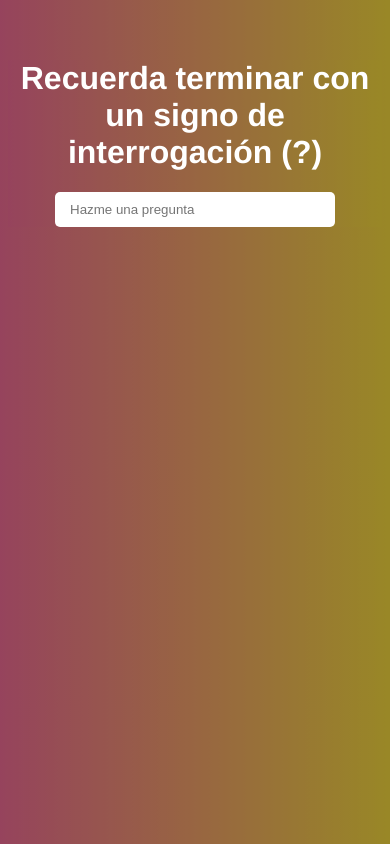
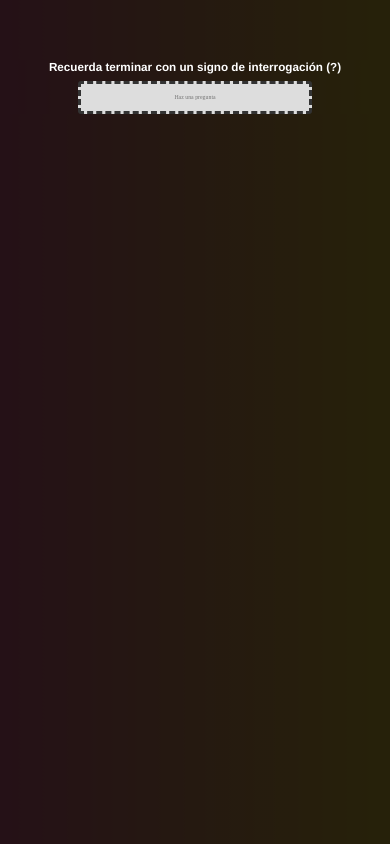
Before and after one commit to cheems-dev/ask-game, a Vue app: page / in a window 390 px wide. Built offline with nearby package versions, Linux system fonts and the light colour scheme.

Commit message:
bug: letter input no responsive

```diff
--- a/src/components/Indecision.vue
+++ b/src/components/Indecision.vue
@@ -4,7 +4,7 @@
 
   <div class="indecision-container">
     <h1>Recuerda terminar con un signo de interrogación (?)</h1>
-    <input type="text" placeholder="Hazme una pregunta" v-model="question ">
+    <input type="text" placeholder="Haz una pregunta" v-model="question ">
     <div v-if="isValidQuestion">
       <h2>{{ question }}</h2>
       <h2>{{ answer }}</h2>
@@ -44,13 +44,12 @@ export default {
       this.isValidQuestion = false
       if(!value.includes('?'))
         return
-
       this.isValidQuestion = true
       this.getAnswer()
     }
   },
   components: {
-    HollowDotsSpinner
+    HollowDotsSpinner,
   }
 
 }
@@ -69,7 +68,7 @@ export default {
     }
 
     .bg-dark {
-        background-color: rgba(0, 0, 0, 0.4);
+        background-color: rgba(0, 0, 0, 0.85);
     }
 
     .indecision-container {
@@ -78,10 +77,26 @@ export default {
     }
 
     input {
-        width: 250px;
-        padding: 10px 15px;
-        border-radius: 5px;
+        -webkit-appearance: none;
+        -moz-appearance: none;
+        appearance: none;
+        font: 1.5vw/1  'Special Elite', cursive;
+        font-size: 1.5vmin 3vh 4vmax;
+        color: #333;
+        -webkit-font-smoothing: antialiased;
+        -moz-osx-font-smoothing: grayscale;
+        width: 100%;
+        max-width: 60vw;
+        background-color: #ddd;
         border: none;
+        padding: 10px 11px 11px 11px;
+        border-radius: 3px;
+        box-shadow: none;
+        outline: none;
+        margin: 0;
+        box-sizing: border-box;
+        border-style: dashed;
+        text-align: center;
     }
     input:focus {
         outline: none;
@@ -97,8 +112,13 @@ export default {
         color: white;
     }
 
+    h1{
+      font-size: 3vw;
+    }
+
     h2 {
-        margin-top: 100px;
+      margin-top: 10vh;
+      font-size: 3vw;
     }
 
     .center {
@@ -106,4 +126,5 @@ export default {
       justify-content: center;
     }
 
+
 </style>
```
